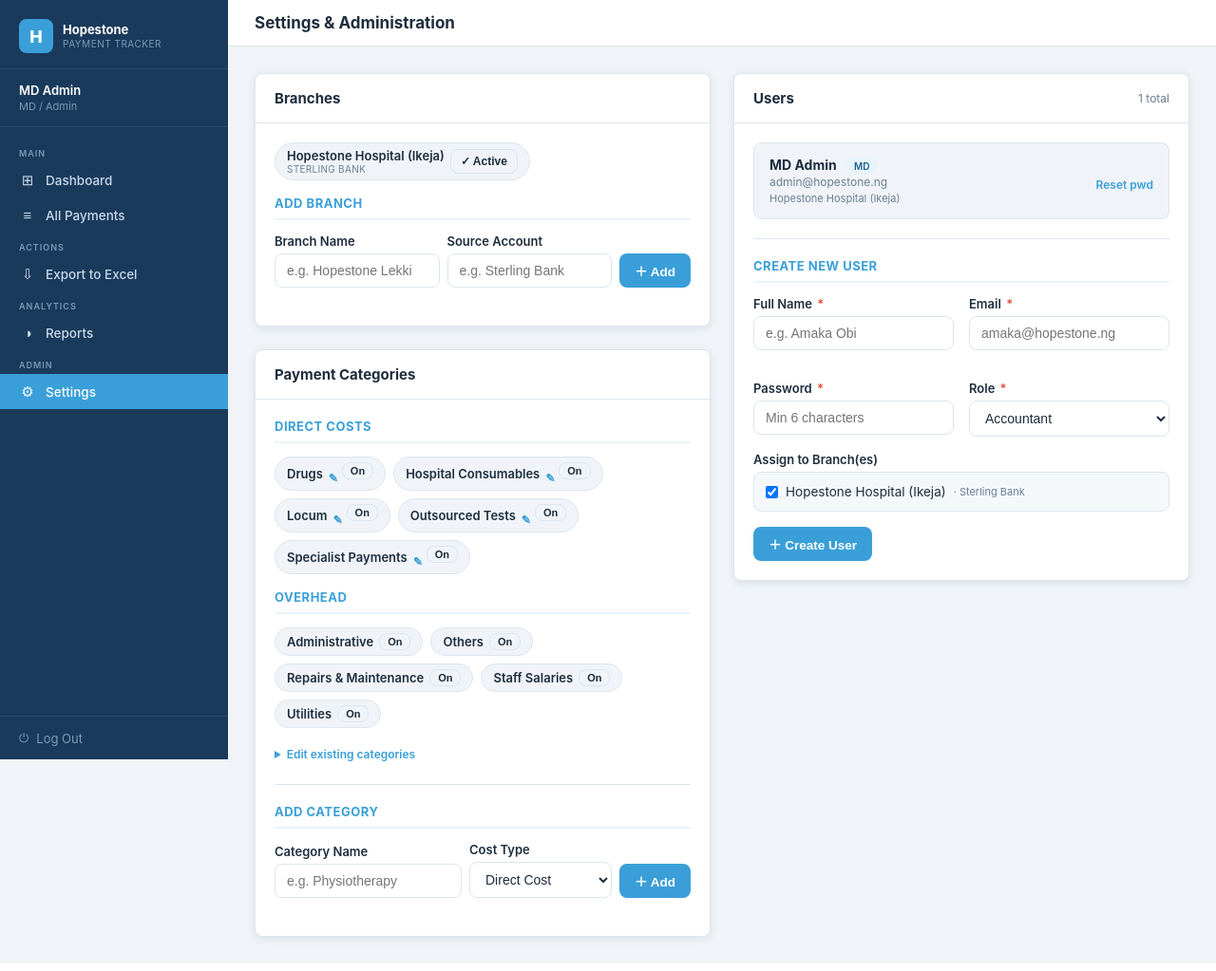
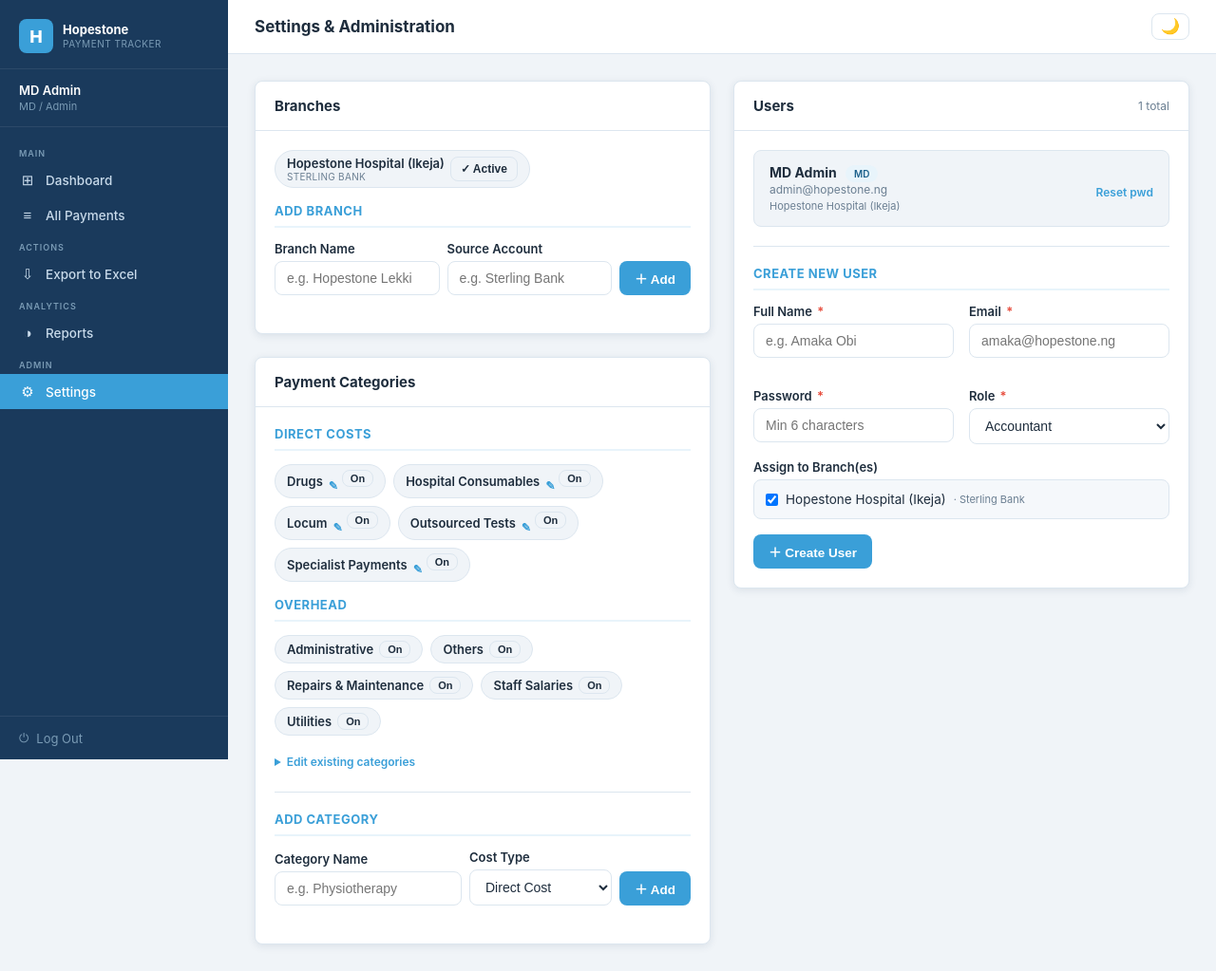
Before and after one commit to surediagnostic-cmd/hopestone-payments, a Flask app: page /admin in a window 1280 px wide. Shown: the whole page at 95% size. Run offline with Flask 3, Linux system fonts and the light colour scheme; a user stored in the database is signed in.

Commit message:
Add dark/light mode toggle with localStorage persistence

```diff
--- a/templates/base.html
+++ b/templates/base.html
@@ -32,6 +32,21 @@
       --radius:        8px;
       --shadow:        0 2px 8px rgba(26,58,92,0.10);
       --shadow-lg:     0 4px 20px rgba(26,58,92,0.14);
+    }
+
+    [data-theme="dark"] {
+      --bg:            #0f1923;
+      --card:          #1a2638;
+      --text:          #e2eaf3;
+      --muted:         #7a95ad;
+      --border:        #263547;
+      --primary-light: #1a3a5c;
+      --success-light: #0d2e1a;
+      --warning-light: #2b2000;
+      --danger-light:  #2b0d0d;
+      --info-light:    #0d2233;
+      --shadow:        0 2px 8px rgba(0,0,0,0.30);
+      --shadow-lg:     0 4px 20px rgba(0,0,0,0.40);
     }
 
     body {
@@ -448,6 +463,10 @@
     </div>
     <div class="topbar-actions">
       {% block topbar_actions %}{% endblock %}
+      <button id="themeToggle" onclick="toggleTheme()" title="Toggle dark/light mode"
+              style="background:none;border:1.5px solid var(--border);border-radius:8px;padding:5px 9px;cursor:pointer;font-size:16px;color:var(--muted);line-height:1;transition:all 0.15s;">
+        🌙
+      </button>
     </div>
   </header>
 
@@ -473,6 +492,26 @@
     document.getElementById('sidebar').classList.remove('open');
     document.getElementById('overlay').classList.remove('show');
   }
+
+  // Dark / light mode
+  (function() {
+    const saved = localStorage.getItem('theme') || 'light';
+    document.documentElement.setAttribute('data-theme', saved);
+    updateIcon(saved);
+  })();
+
+  function toggleTheme() {
+    const current = document.documentElement.getAttribute('data-theme') || 'light';
+    const next = current === 'dark' ? 'light' : 'dark';
+    document.documentElement.setAttribute('data-theme', next);
+    localStorage.setItem('theme', next);
+    updateIcon(next);
+  }
+
+  function updateIcon(theme) {
+    const btn = document.getElementById('themeToggle');
+    if (btn) btn.textContent = theme === 'dark' ? '☀️' : '🌙';
+  }
 </script>
 {% block extra_js %}{% endblock %}
 </body>
```
